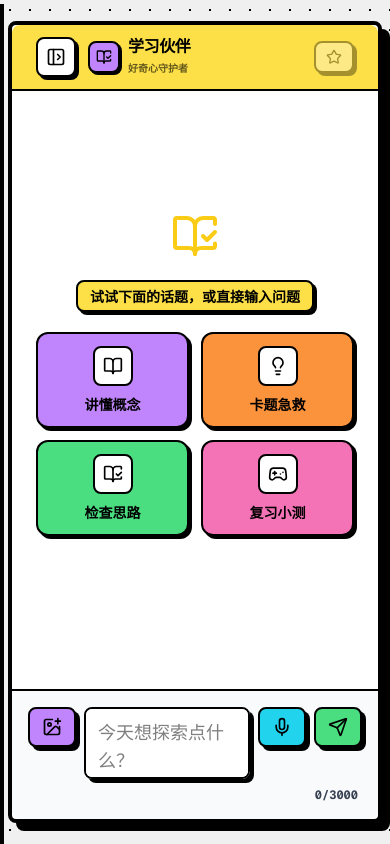
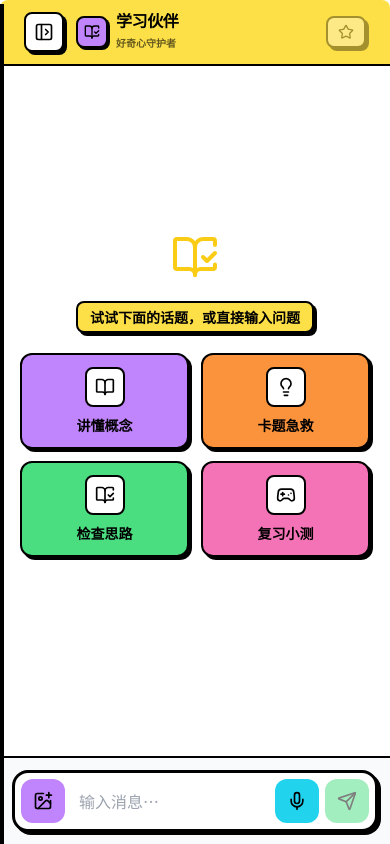
Before and after one commit to phoenixlwpapix/chat-o-matic, a Next.js app: page / in a window 390 px wide. Built offline with nearby package versions, Linux system fonts and the light colour scheme.

Commit message:
Improve mobile chat layout and input usability

```diff
--- a/app/globals.css
+++ b/app/globals.css
@@ -297,6 +297,17 @@ body {
     "Microsoft YaHei", sans-serif;
 }
 
+/* Mobile chat fills the visual viewport; desktop keeps the floating card. */
+.chat-shell {
+  --chat-shell-shadow: none;
+}
+
+@media (min-width: 768px) {
+  .chat-shell {
+    --chat-shell-shadow: 8px 8px 0 0 rgba(var(--shadow-color), 1);
+  }
+}
+
 /* ── Markdown ordered lists ── */
 .markdown-content ol {
   list-style: none;
--- a/app/page.tsx
+++ b/app/page.tsx
@@ -212,7 +212,7 @@ export default function Home() {
     const el = textareaRef.current;
     if (!el) return;
     el.style.height = "auto";
-    el.style.height = `${Math.min(el.scrollHeight, 160)}px`;
+    el.style.height = `${Math.min(el.scrollHeight, 128)}px`;
   }, [inputValue]);
 
   // Enter 发送，Shift+Enter 换行
@@ -582,8 +582,8 @@ export default function Home() {
   };
 
   return (
-    <main className="min-h-screen flex items-center justify-center p-2 md:p-4 relative">
-      <div className="w-full max-w-6xl h-[95vh] md:h-[90vh] flex gap-0 md:gap-4">
+    <main className="relative flex h-dvh min-h-dvh items-center justify-center overflow-hidden md:min-h-screen md:p-4">
+      <div className="flex h-dvh w-full max-w-6xl gap-0 md:h-[90vh] md:gap-4">
         {/* ── 左侧边栏 ── */}
 
         {/* 移动端遮罩 */}
@@ -708,8 +708,8 @@ export default function Home() {
 
         {/* ── 主聊天区域 ── */}
         <Card
-          className="flex-1 min-w-0 h-full flex flex-col border-4"
-          style={{ boxShadow: "8px 8px 0px 0px rgba(var(--shadow-color), 1)" }}
+          className="chat-shell flex h-full min-w-0 flex-1 flex-col rounded-none border-0 md:rounded-lg md:border-4"
+          style={{ boxShadow: "var(--chat-shell-shadow)" }}
         >
           {/* 精简 Header：汉堡菜单 + 当前人设标签 */}
           <CardHeader
@@ -806,7 +806,7 @@ export default function Home() {
           </CardHeader>
 
         <CardContent
-          className="flex-1 overflow-y-auto p-4 space-y-4"
+          className="min-h-0 flex-1 space-y-4 overflow-y-auto p-3 md:p-4"
           style={{ backgroundColor: "var(--card-content-bg)" }}
         >
           {messages.length === 0 && (
@@ -889,14 +889,16 @@ export default function Home() {
             >
               <div
                 className={cn(
-                  "flex max-w-[92%] md:max-w-[80%] items-start gap-2",
-                  message.role === "user" ? "flex-row-reverse" : "flex-row",
+                  "flex min-w-0 items-start",
+                  message.role === "user"
+                    ? "max-w-[94%] flex-row-reverse gap-2 md:max-w-[80%]"
+                    : "w-full flex-col gap-1.5 md:max-w-[80%] md:flex-row md:gap-2",
                 )}
               >
                 <div
                   role="img"
                   aria-label={message.role === "user" ? "用户头像" : "AI 头像"}
-                  className="w-8 h-8 rounded-full border-2 flex items-center justify-center shrink-0 overflow-hidden bg-cover bg-center"
+                  className="flex h-7 w-7 shrink-0 items-center justify-center overflow-hidden rounded-full border-2 bg-cover bg-center md:h-8 md:w-8"
                   style={{
                     borderColor: "var(--border-color)",
                     backgroundColor:
@@ -916,13 +918,18 @@ export default function Home() {
                     <Bot className="w-5 h-5 text-white" />
                   )}
                 </div>
-                <div className="relative group">
                 <div
                   className={cn(
-                      "p-3 rounded-lg border-2 font-medium text-base",
+                    "group relative min-w-0",
+                    message.role === "assistant" && "w-full",
+                  )}
+                >
+                  <div
+                    className={cn(
+                      "break-words rounded-lg border-2 p-3 text-base font-medium",
                       message.role === "user"
                         ? "rounded-tr-none"
-                        : "rounded-tl-none",
+                        : "w-full rounded-tl-none md:w-auto",
                     )}
                     style={{
                       borderColor: "var(--border-color)",
@@ -1075,7 +1082,7 @@ export default function Home() {
         </CardContent>
 
         <CardFooter
-          className="border-t-2 p-4 rounded-b-lg"
+          className="rounded-none border-t-2 p-3 pb-[max(0.75rem,env(safe-area-inset-bottom))] md:rounded-b-lg md:p-4"
           style={{
             borderColor: "var(--border-color)",
             backgroundColor: "var(--card-footer-bg)",
@@ -1112,7 +1119,8 @@ export default function Home() {
                     <button
                       type="button"
                       onClick={() => removePendingImage(index)}
-                      className="absolute -top-2 -right-2 w-5 h-5 rounded-full border-2 flex items-center justify-center hover:opacity-80 transition-colors"
+                      aria-label={`移除第 ${index + 1} 张图片`}
+                      className="absolute -right-2 -top-2 flex h-7 w-7 touch-manipulation items-center justify-center rounded-full border-2 transition-colors hover:opacity-80"
                       style={{
                         backgroundColor: "var(--hot-badge-bg)",
                         borderColor: "var(--border-color)",
@@ -1120,7 +1128,7 @@ export default function Home() {
                           "2px 2px 0px 0px rgba(var(--shadow-color), 1)",
                       }}
                     >
-                      <X className="w-3 h-3 text-white" />
+                      <X aria-hidden="true" className="h-3.5 w-3.5 text-white" />
                     </button>
                   </div>
                 ))}
@@ -1128,36 +1136,43 @@ export default function Home() {
             )}
 
             {/* 输入表单 */}
-            <form className="flex w-full gap-2" onSubmit={handleSubmit}>
+            <form
+              className="flex w-full items-end gap-1.5 rounded-2xl border-[3px] p-1.5 transition-[box-shadow,transform] focus-within:ring-2 focus-within:ring-offset-2 md:gap-2"
+              style={{
+                backgroundColor: "var(--input-bg)",
+                borderColor: "var(--input-border)",
+                boxShadow: "3px 3px 0px 0px rgba(var(--shadow-color), 1)",
+                // @ts-expect-error -- CSS custom property for focus ring
+                "--tw-ring-color": "var(--input-focus-ring)",
+              }}
+              onSubmit={handleSubmit}
+            >
               {/* 图片上传按钮 */}
               <Button
                 type="button"
                 size="icon"
+                variant="ghost"
                 onClick={() => fileInputRef.current?.click()}
-                className="w-12 h-10"
+                aria-label="上传图片"
+                className="h-11 w-11 shrink-0 touch-manipulation rounded-xl border-0"
                 style={{
                   backgroundColor: "var(--btn-image-bg)",
                   color: "var(--btn-action-text)",
                 }}
                 disabled={isLoading || pendingImages.length >= 4}
-                title="上传图片（最多4张）"
+                title="上传图片（最多 4 张）"
               >
-                <ImagePlus className="w-5 h-5" />
+                <ImagePlus aria-hidden="true" className="h-5 w-5" />
               </Button>
 
+              <div className="relative min-w-0 flex-1">
                 <textarea
                   ref={textareaRef}
-                className="flex-1 text-lg resize-none rounded-lg border-2 px-3 py-2 font-medium ring-offset-background placeholder:text-muted-foreground focus-visible:outline-none focus-visible:ring-2 focus-visible:ring-offset-2 disabled:cursor-not-allowed disabled:opacity-50 transition-all focus:translate-x-[2px] focus:translate-y-[2px] focus:shadow-none"
-                style={{
-                  borderColor: "var(--input-border)",
-                  backgroundColor: "var(--input-bg)",
-                  color: "var(--input-text)",
-                  boxShadow: "4px 4px 0px 0px rgba(var(--shadow-color), 1)",
-                  // @ts-expect-error -- CSS custom property for focus ring
-                  "--tw-ring-color": "var(--input-focus-ring)",
-                  minHeight: "40px",
-                  maxHeight: "160px",
-                }}
+                  aria-label="消息内容"
+                  name="message"
+                  autoComplete="off"
+                  className="block min-h-11 max-h-32 w-full resize-none overflow-y-auto border-0 bg-transparent px-2 py-2.5 pr-11 text-base font-medium leading-6 placeholder:text-transparent focus-visible:outline-none disabled:cursor-not-allowed disabled:opacity-50 md:placeholder:text-[var(--input-placeholder)]"
+                  style={{ color: "var(--input-text)" }}
                   rows={1}
                   value={inputValue}
                   onChange={(e) => handleInputChange(e.target.value)}
@@ -1166,20 +1181,45 @@ export default function Home() {
                   maxLength={MAX_INPUT_LENGTH}
                   placeholder={
                     pendingImages.length > 0
-                    ? "添加说明，或直接发送图片..."
+                      ? "添加说明，或直接发送图片…"
                       : currentPersona.placeholder ?? "今天想聊点啥？"
                   }
                 />
+                {inputValue.length === 0 ? (
+                  <span
+                    aria-hidden="true"
+                    className="pointer-events-none absolute left-2 top-2.5 text-base leading-6 md:hidden"
+                    style={{ color: "var(--input-placeholder)" }}
+                  >
+                    {pendingImages.length > 0 ? "添加说明…" : "输入消息…"}
+                  </span>
+                ) : null}
+                {inputValue.length >= MAX_INPUT_LENGTH * 0.8 ? (
+                  <span
+                    className="pointer-events-none absolute bottom-2.5 right-1 text-[10px] font-bold tabular-nums"
+                    style={{
+                      color:
+                        inputValue.length >= MAX_INPUT_LENGTH
+                          ? "var(--hot-badge-bg)"
+                          : "var(--fb-unclear-bg)",
+                    }}
+                  >
+                    {inputValue.length}/{MAX_INPUT_LENGTH}
+                  </span>
+                ) : null}
+              </div>
 
               {/* 语音输入按钮 */}
               {isSpeechSupported && (
                 <Button
                   type="button"
                   size="icon"
+                  variant="ghost"
                   onClick={toggleVoiceInput}
+                  aria-label={isListening ? "停止语音输入" : "开始语音输入"}
                   className={cn(
-                    "w-12 h-10 transition-all",
-                    isListening && "animate-pulse",
+                    "h-11 w-11 shrink-0 touch-manipulation rounded-xl border-0 transition-[background-color,transform]",
+                    isListening && "animate-pulse motion-reduce:animate-none",
                   )}
                   style={{
                     backgroundColor: isListening
@@ -1191,9 +1231,9 @@ export default function Home() {
                   title={isListening ? "停止语音输入" : "语音输入"}
                 >
                   {isListening ? (
-                    <MicOff className="w-5 h-5" />
+                    <MicOff aria-hidden="true" className="h-5 w-5" />
                   ) : (
-                    <Mic className="w-5 h-5" />
+                    <Mic aria-hidden="true" className="h-5 w-5" />
                   )}
                 </Button>
               )}
@@ -1201,44 +1241,33 @@ export default function Home() {
               <Button
                 type="submit"
                 size="icon"
-                className="w-12 h-10"
+                variant="ghost"
+                aria-label="发送消息"
+                className="h-11 w-11 shrink-0 touch-manipulation rounded-xl border-0"
                 style={{
                   backgroundColor: "var(--btn-send-bg)",
                   color: "var(--btn-action-text)",
                 }}
-                disabled={isLoading}
+                disabled={
+                  isLoading ||
+                  (!inputValue.trim() && pendingImages.length === 0)
+                }
               >
-                <Send className="w-5 h-5" />
+                <Send aria-hidden="true" className="h-5 w-5" />
               </Button>
             </form>
 
-            {/* 字符计数器 + 错误提示 */}
-            <div className="flex items-center justify-between px-1">
             {apiError ? (
               <span
-                  className="flex items-center gap-1 text-xs font-bold"
+                className="flex items-center gap-1 px-1 text-xs font-bold"
                 style={{ color: "var(--hot-badge-bg)" }}
+                role="status"
+                aria-live="polite"
               >
-                  <AlertTriangle className="w-3.5 h-3.5" />
+                <AlertTriangle aria-hidden="true" className="h-3.5 w-3.5" />
                 {apiError}
               </span>
-              ) : (
-                <span />
-              )}
-              <span
-                className="text-xs font-mono font-bold tabular-nums transition-colors"
-                style={{
-                  color:
-                    inputValue.length >= MAX_INPUT_LENGTH
-                      ? "var(--hot-badge-bg)"
-                      : inputValue.length >= MAX_INPUT_LENGTH * 0.8
-                        ? "var(--fb-unclear-bg)"
-                        : "var(--fb-inactive-text)",
-                }}
-              >
-                {inputValue.length}/{MAX_INPUT_LENGTH}
-              </span>
-            </div>
+            ) : null}
           </div>
         </CardFooter>
       </Card>
```
Also changed, not shown: app/layout.tsx (+7 -1 lines), .claude/settings.local.json (deleted), 2 other files (tests, documents, lock files or other folders). Lines whose indentation alone changed are shown as unchanged.
